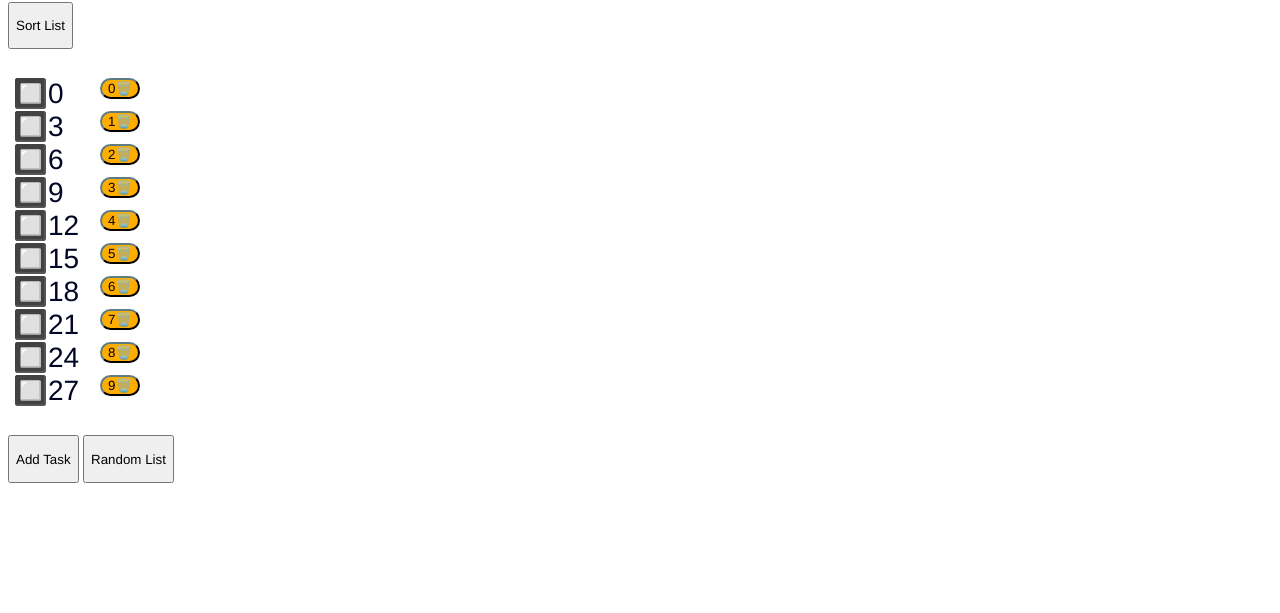
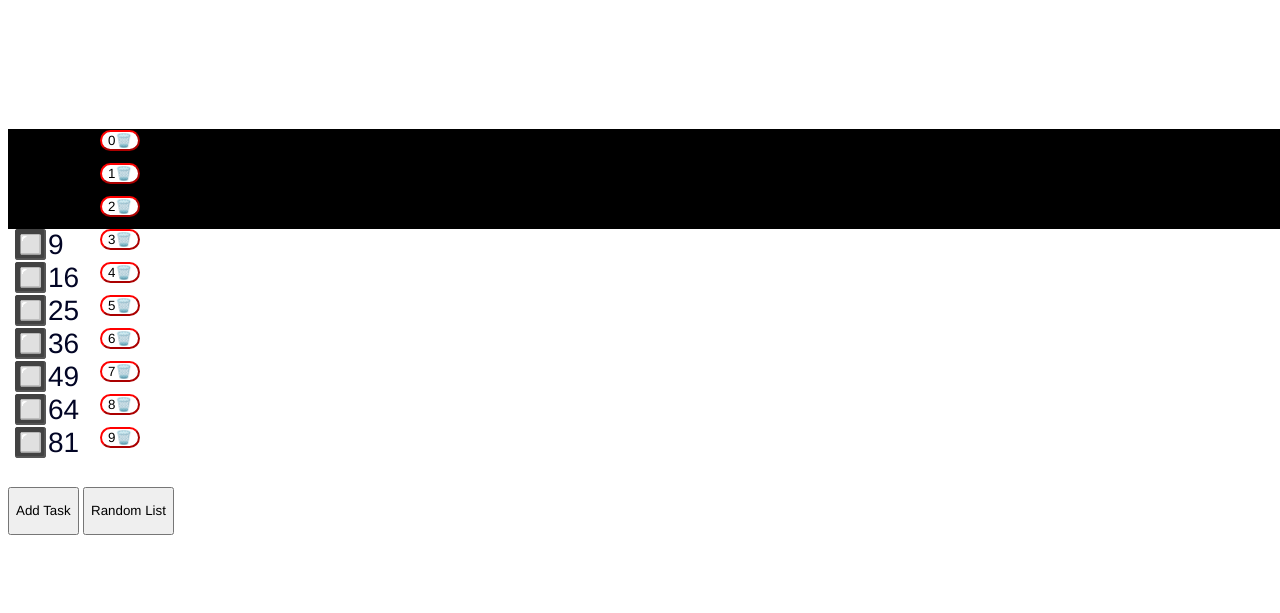
Before and after one commit to Nadhorion/Nadhorion.github.io, a plain HTML site: page index.html in a window 1280 px wide. Shown: the part 187-800 px from the top of the page. Drawn offline with Linux system fonts and the light colour scheme.

Commit message:
Starting to style

```diff
--- a/index.html
+++ b/index.html
@@ -12,10 +12,14 @@
 
     <body>
 
-        <h1>List</h1>
+        <div class="rectangle">rectangle</div>
+
+        <h1 id="title">List</h1>
 
         <button id="sortList" type="button">
             <p>Sort List</p></button>
+
+
 
         <ul></ul>
 
--- a/scripts/events.js
+++ b/scripts/events.js
@@ -1,12 +1,13 @@
 import { makeTaskItem } from "./features.js";
 import { fakeList } from "./features.js";
 import { sortTaskList } from "./features.js";
-import { deleteTaskItem } from "./features.js";
+import { deleteTaskItem }  from "./features.js";
 
 
 let makeTaskItemBtn = document.getElementById('addTask');
 let fakeListBtn = document.getElementById('randomList')
 let sortTaskListBtn = document.getElementById('sortList')
+//let deleteTaskItemBtn = document.getElementById()
 
 makeTaskItemBtn.onclick = makeTaskItem;
 fakeListBtn.onclick = fakeList;
@@ -14,4 +15,5 @@ sortTaskListBtn.onclick = sortTaskList;
 
 
 
-window.deleteTaskItem = deleteTaskItem;
+
+//window.deleteTaskItem = deleteTaskItem;
--- a/scripts/features.js
+++ b/scripts/features.js
@@ -9,7 +9,7 @@ export function fakeList() {
   let i = 0;
   while (i < 10) {
 
-    let task = (i * 3).toString();
+    let task = (i * i).toString();
     let isCompleted = false;
     let lineNumber = taskList.length;
     let deleteTask = false;
@@ -174,12 +174,9 @@ function renderTaskList() {
     deleteBtn.textContent = i + "🗑️";
     deleteBtn.className =  "deleteBtn";
     deleteBtn.id = i;
-    deleteBtn.setAttribute("onclick", "deleteTaskItem(this.id)");
+    deleteBtn.addEventListener(
+      "click", (event) => deleteTaskItem(event.target.id));
 
-    //Try the below when you are comfortable with listeners
-    //deleteBtn.addEventListener(
-    //'click', ({target}) => deleteTaskItem(target.id))
-    //look into arrow functions, bindings, hoisting as well.
 
     const li = document.createElement("li");
     li.textContent = taskText;
--- a/styles/styles.css
+++ b/styles/styles.css
@@ -1,5 +1,13 @@
 /* Basic styling */
 /*-----------------------------------------------------*/
+
+#title, #sortList  {
+
+  position:fixed;
+  top: 5%;
+
+}
+
 li {
   list-style-type: "🔲";
 }
@@ -13,6 +21,20 @@ h1 {
 ul {
   font-size: 175%;
   color: #020525;
+  margin-top: 25%;
+}
+
+
+
+.rectangle {
+
+  position: fixed;
+  margin-top: 0%;
+  height: 100px;
+  width: 100%;
+  background-color: #000;
+
+
 }
 
 * {
@@ -28,31 +50,34 @@ ul {
 
 button.deleteBtn {
 
-  background-color: #ffae00;
+  background-color: #ffffff;
   border-radius: 20em;
-  border-color: #222d30;
+  border-color: #ff0000;
 
-  position: absolute;
+  position:absolute;
   left: 100px;
+
 
 }
 
 button.deleteBtn:hover {
 
-  background-color: #ac4d00;
+  background-color: #ff4747;
   border-radius: 20em;
-  transition: 0.15s;
+  transition: 0.1s;
 
 }
 
 button.deleteBtn:active {
 
-  background-color: #440000;
+  background-color: #ff0000;
   border-radius: 20em;
   border-color: #ffffff;
-  transition: 0.15s;
+  transition: 0.1s;
 
 }
+
+
 
 
 
```
